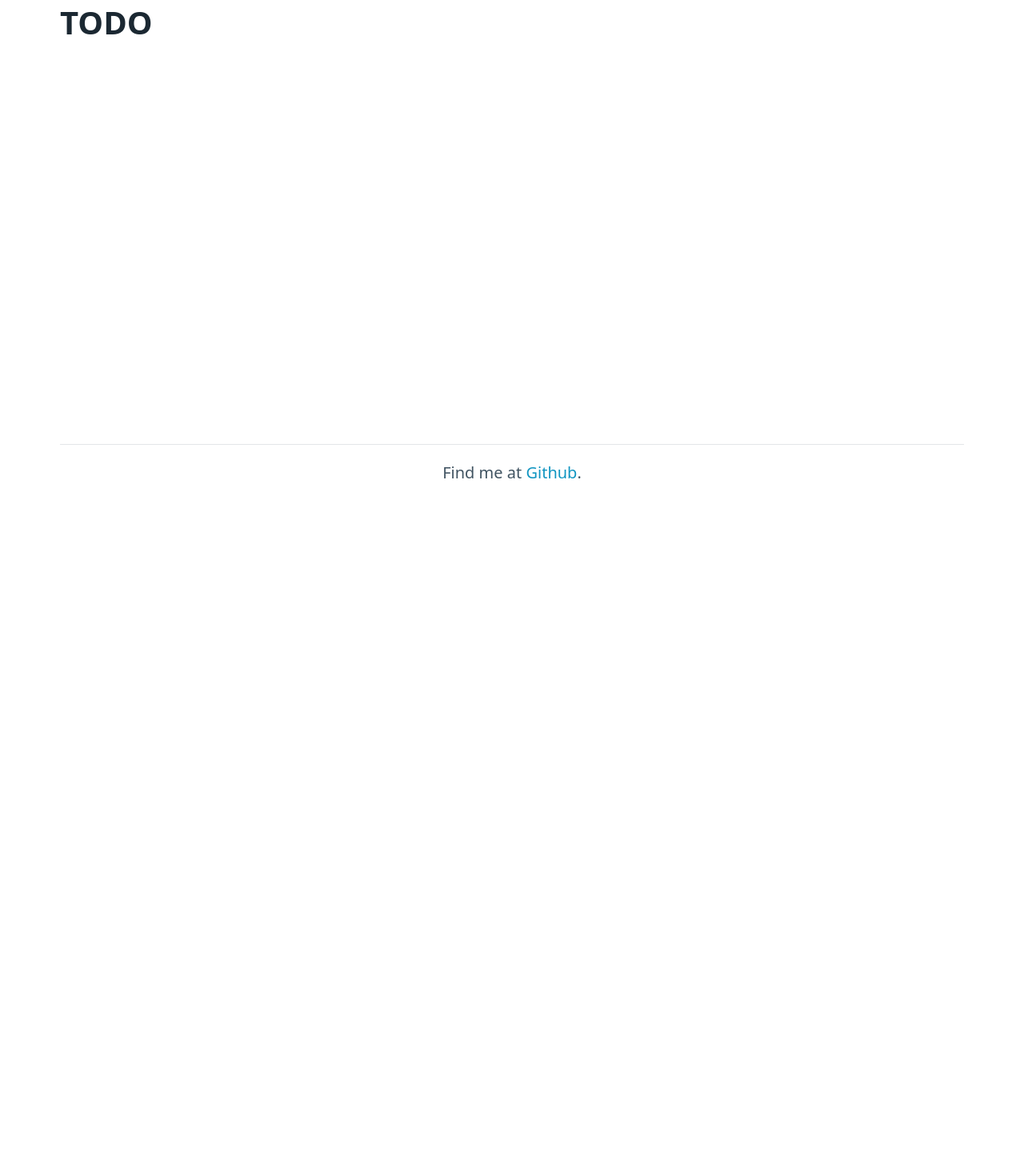
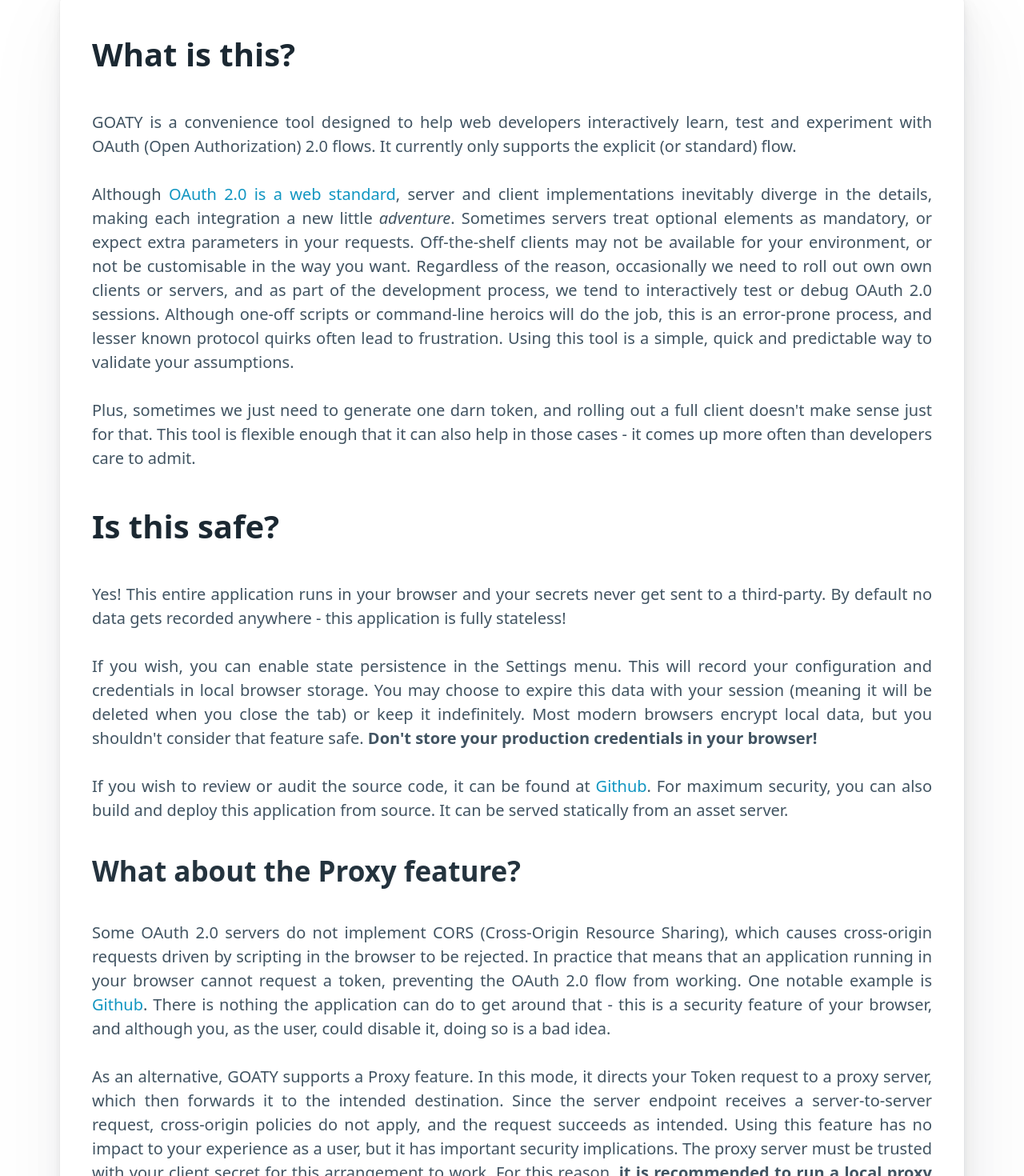
Before and after one commit to asmello/goaty, a React (Vite) app: page /about in a window 1280 px wide. Shown: the part 174-1644 px from the top of the page at 80% size. Before the commit the page ends 800 px from the top, so only its background shows below. Built offline with nearby package versions, Linux system fonts and the light colour scheme.

Commit message:
write about page

```diff
--- a/src/main.scss
+++ b/src/main.scss
@@ -163,3 +163,11 @@ details[role="list"] svg {
 legend[data-tooltip], [data-tooltip].unmarked-tooltip {
   border-bottom: 0;
 }
+
+:is(h1, h2, h3, h4, h5, h6) {
+  --typography-spacing-vertical: 1em;
+}
+
+.text-justified {
+  text-align: justify;
+}
--- a/src/pages/About.tsx
+++ b/src/pages/About.tsx
@@ -1,3 +1,81 @@
 export default function About() {
-  return <h1>TODO</h1>;
+  return (
+    <article className="text-justified">
+      <h1>What is this?</h1>
+      <p>
+        GOATY is a convenience tool designed to help web developers
+        interactively learn, test and experiment with <abbr>OAuth</abbr> (Open
+        Authorization) 2.0 flows. It currently only supports the explicit (or
+        standard) flow.
+      </p>
+      <p>
+        Although{" "}
+        <a href="https://www.rfc-editor.org/rfc/rfc6749">
+          OAuth 2.0 is a web standard
+        </a>
+        , server and client implementations inevitably diverge in the details,
+        making each integration a new little <i>adventure</i>. Sometimes servers
+        treat optional elements as mandatory, or expect extra parameters in your
+        requests. Off-the-shelf clients may not be available for your
+        environment, or not be customisable in the way you want. Regardless of
+        the reason, occasionally we need to roll out own own clients or servers,
+        and as part of the development process, we tend to interactively test or
+        debug OAuth 2.0 sessions. Although one-off scripts or command-line
+        heroics will do the job, this is an error-prone process, and lesser
+        known protocol quirks often lead to frustration. Using this tool is a
+        simple, quick and predictable way to validate your assumptions.
+      </p>
+      <p>
+        Plus, sometimes we just need to generate one darn token, and rolling out
+        a full client doesn't make sense just for that. This tool is flexible
+        enough that it can also help in those cases - it comes up more often
+        than developers care to admit.
+      </p>
+      <h1>Is this safe?</h1>
+      <p>
+        Yes! This entire application runs in your browser and your secrets never
+        get sent to a third-party. By default no data gets recorded anywhere -
+        this application is fully stateless!
+      </p>
+      <p>
+        If you wish, you can enable state persistence in the Settings menu. This
+        will record your configuration and credentials in local browser storage.
+        You may choose to expire this data with your session (meaning it will be
+        deleted when you close the tab) or keep it indefinitely. Most modern
+        browsers encrypt local data, but you shouldn't consider that feature
+        safe. <b>Don't store your production credentials in your browser!</b>
+      </p>
+      <p>
+        If you wish to review or audit the source code, it can be found at{" "}
+        <a href="https://github.com/asmello/goaty">Github</a>. For maximum
+        security, you can also build and deploy this application from source. It
+        can be served statically from an asset server.
+      </p>
+      <h2>What about the Proxy feature?</h2>
+      <p>
+        Some OAuth 2.0 servers do not implement <abbr>CORS</abbr> (Cross-Origin
+        Resource Sharing), which causes cross-origin requests driven by
+        scripting in the browser to be rejected. In practice that means that an
+        application running in your browser cannot request a token, preventing
+        the OAuth 2.0 flow from working. One notable example is{" "}
+        <a href="https://github.com/isaacs/github/issues/330">Github</a>. There
+        is nothing the application can do to get around that - this is a
+        security feature of your browser, and although you, as the user, could
+        disable it, doing so is a bad idea.
+      </p>
+      <p>
+        As an alternative, GOATY supports a Proxy feature. In this mode, it
+        directs your Token request to a proxy server, which then forwards it to
+        the intended destination. Since the server endpoint receives a
+        server-to-server request, cross-origin policies do not apply, and the
+        request succeeds as intended. Using this feature has no impact to your
+        experience as a user, but it has important security implications. The
+        proxy server must be trusted with your client secret for this
+        arrangement to work. For this reason,{" "}
+        <b>it is recommended to run a local proxy server</b>.
+      </p>
+      <h1>Is this free to use?</h1>
+      <p>Yes, GOATY is free to use, share and deploy wherever you want.</p>
+    </article>
+  );
 }
--- a/src/pages/root/Root.tsx
+++ b/src/pages/root/Root.tsx
@@ -207,7 +207,10 @@ export default function Root({ children }: RootProps) {
       </header>
       <main>{children || <Outlet context={state} />}</main>
       <footer>
-        Find me at <a href="https://github.com/asmello/goaty">Github</a>.
+        <small>
+          Developed by André Sá de Mello. Source available at{" "}
+          <a href="https://github.com/asmello/goaty">Github</a>.
+        </small>
       </footer>
     </>
   );
```
Also changed, not shown: 1 other file (tests, documents, lock files or other folders).
